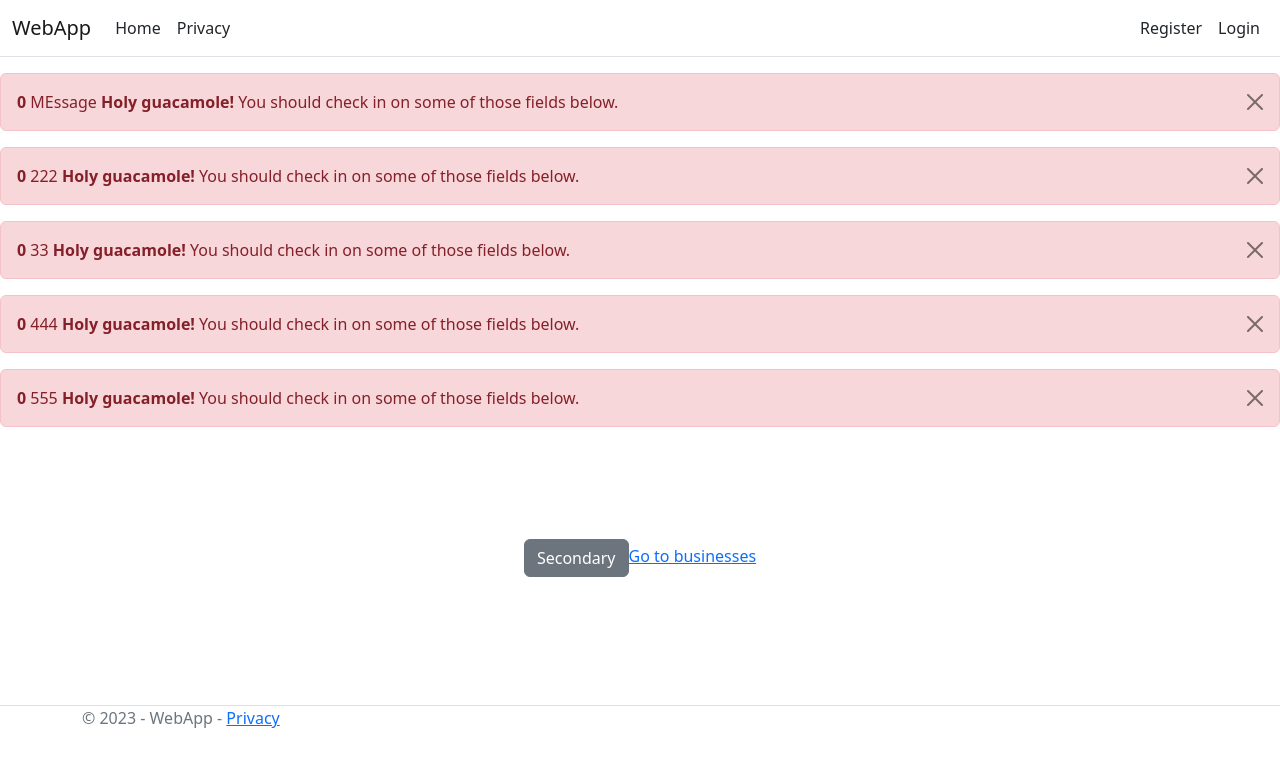
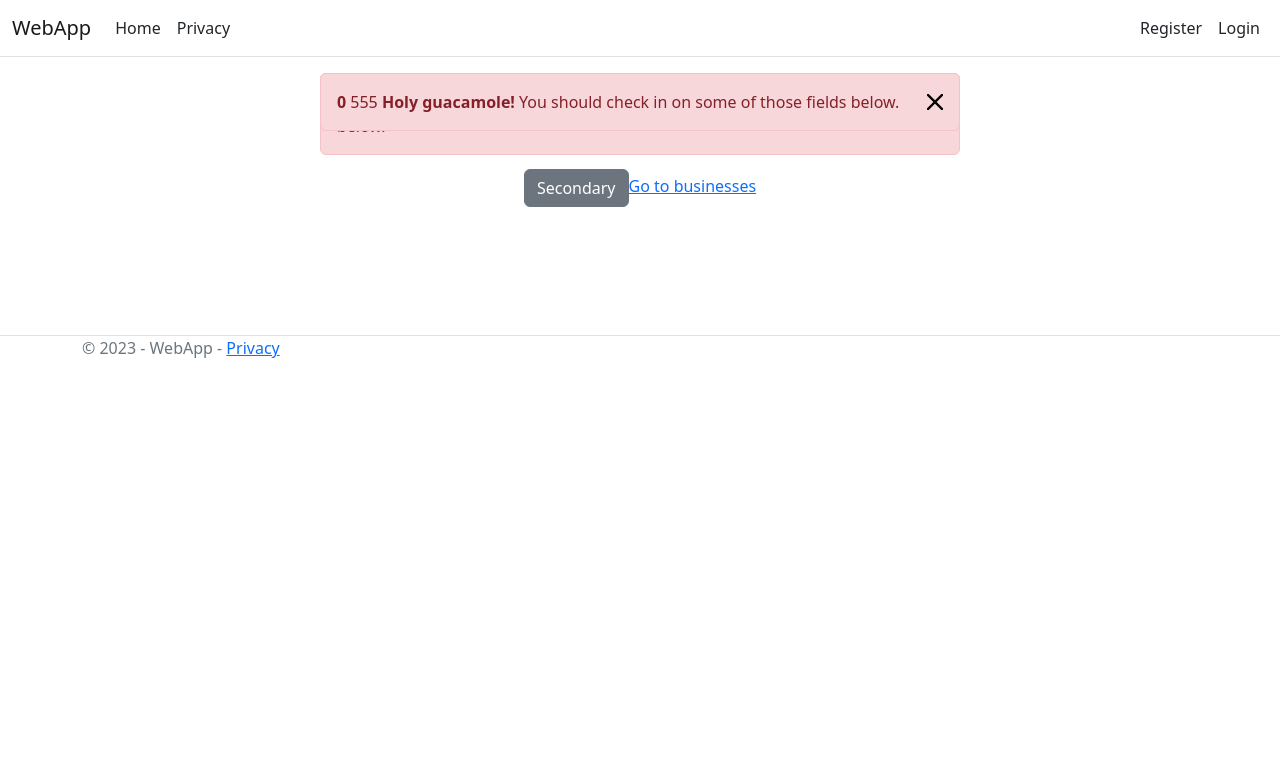
Before and after one commit to KarelVux/pos-page, a Vue app: page / in a window 1280 px wide. Shown: the top 766 px of the page. Built offline with nearby package versions, Linux system fonts and the light colour scheme.

Commit message:
Fix alert positioning

```diff
--- a/src/App.vue
+++ b/src/App.vue
@@ -2,7 +2,7 @@
     <NavBar/>
     <body>
 
-    <div v-if="messageIsFound">
+    <div v-if="messageIsFound" >
         <MessagePopup v-for="(errorMessage, index) in messageStore.getAllMessages()" :key="index"
                       :popupMessage="errorMessage" @handleMessageRemoval="handleRemoval"/>
     </div>
--- a/src/components/shared/MessagePopup.vue
+++ b/src/components/shared/MessagePopup.vue
@@ -1,16 +1,16 @@
 <template>
-
-    <div class="alert alert-danger alert-dismissible fade show" role="alert">
-        <strong>{{props.popupMessage.statusCode}}</strong> {{props.popupMessage.message}}
-        <strong>Holy guacamole!</strong> You should check in on some of those fields below.
-        <button type="button" class="btn-close"  aria-label="Close"  @click="sendRemovalEmit"></button>
-    </div>
+        <div class="alert alert-danger alert-dismissible fade show  mt-alerts " role="alert">
+            <strong>{{ props.popupMessage.statusCode }}</strong> {{ props.popupMessage.message }}
+            <strong>Holy guacamole!</strong> You should check in on some of those fields below.
+            <button type="button" class="btn-close" aria-label="Close" @click="sendRemovalEmit"></button>
+        </div>
 </template>
 
 
 <script lang="ts" setup>
 
 import type {IMessage} from "@/dto/shared/IMessage";
+
 interface IProps {
     popupMessage: IMessage
 }
@@ -24,3 +24,13 @@ const sendRemovalEmit = () => {
 };
 
 </script>
+
+<style scoped>
+.mt-alerts {
+    position: absolute;
+    left: 25%;
+    right: 25%;
+
+}
+
+</style>
```
